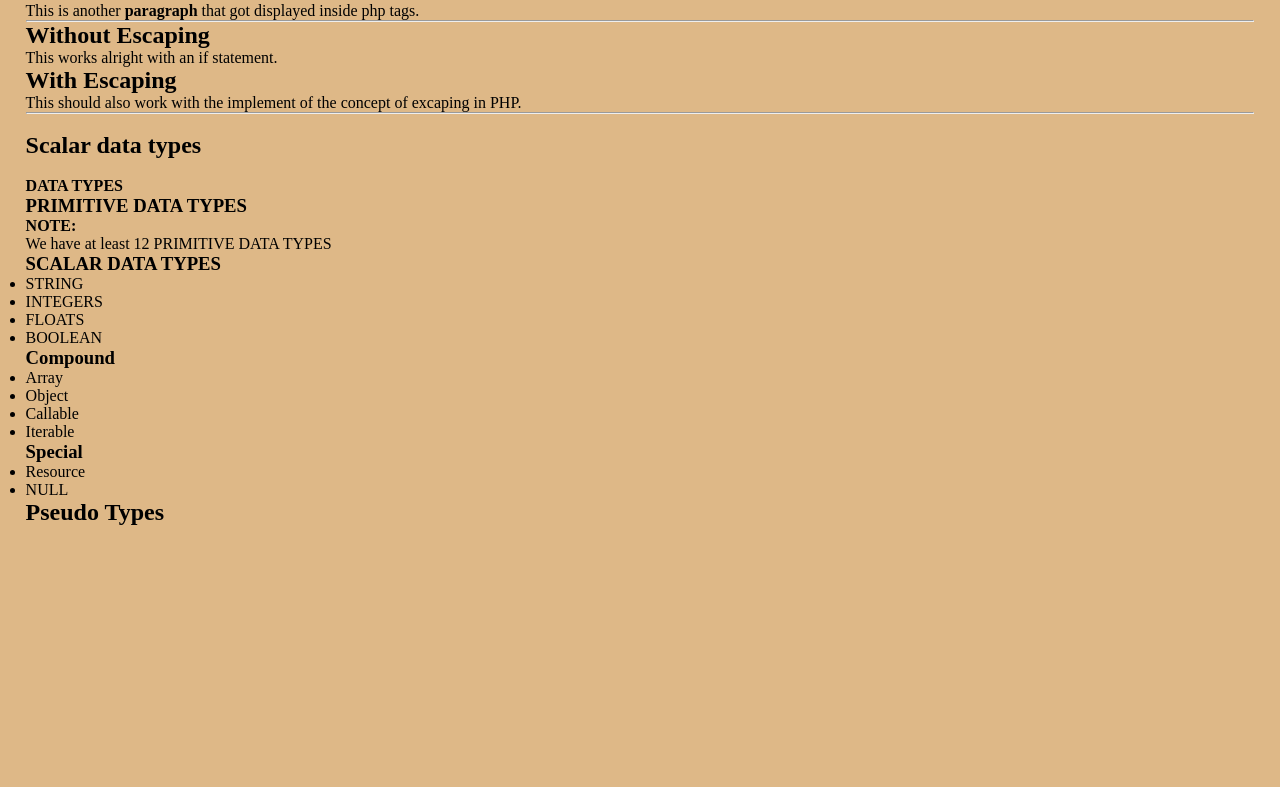
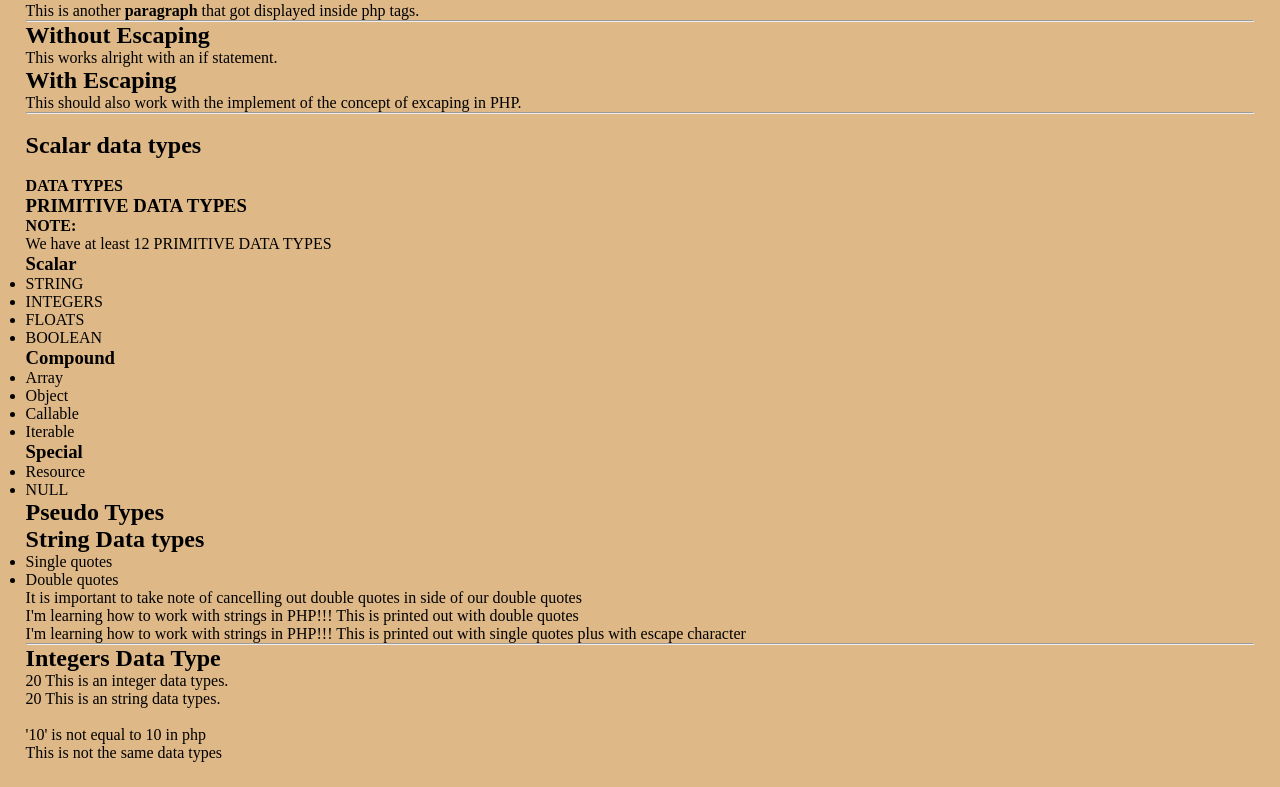
Before and after one commit to newviex/php_loginSystem, a PHP site: page / in a window 1280 px wide. Shown: the part 716-1503 px from the top of the page. Before the commit the page ends 1241 px from the top, so only its background shows below. Run offline with PHP 8.4, Linux system fonts and the light colour scheme.

Commit message:
add integer data types

```diff
--- a/css/style.css
+++ b/css/style.css
@@ -1,6 +1,6 @@
 *{
     margin: 0;
-    padding: 0;
+    padding: 0%;
     box-sizing: border-box;
 }
 body{
--- a/index.php
+++ b/index.php
@@ -113,7 +113,7 @@
     <h3>PRIMITIVE DATA TYPES</h3>
 
     <strong>NOTE:</strong><p>We have at least 12 PRIMITIVE DATA TYPES</p>
-    <h3>SCALAR DATA TYPES</h3>
+    <h3>Scalar</h3>
     <ul>
         <li>STRING</li>
         <li>INTEGERS</li>
@@ -140,6 +140,38 @@
 
 </section>
 
+<section>
+    <h2>String Data types</h2>
+    <ul>
+        <li>Single quotes</li>
+        <li>Double quotes</li>
+    </ul>
+    <p>It is important to take note of cancelling out double quotes in side of our double quotes</p>
+
+    <?php
+    //INCORRECT
+    //echo'I'm leaning';
+    echo "I'm learning how to work with strings in PHP!!! This is printed out with double quotes";
+    echo"<br>";
+    echo 'I\'m learning how to work with strings in PHP!!! This is printed out with single quotes plus with escape character';
+    ?>
+
+    <hr>
+    <h2>Integers Data Type</h2>
+    <?php
+        echo 20 . " This is an integer data types."; // integer data types
+        echo "<br>";
+        echo "20" . " This is an string data types."; // string data types
+
+        echo "<br>";
+        echo "<br>";
+        echo "<p>'10' is not equal to 10 in php</p>";
+        if("10" !== 10){
+            echo"This is not the same data types";
+        }
+    ?>
+
+</section>
 
     <script type="text/babel">
       function Hello() {
```
